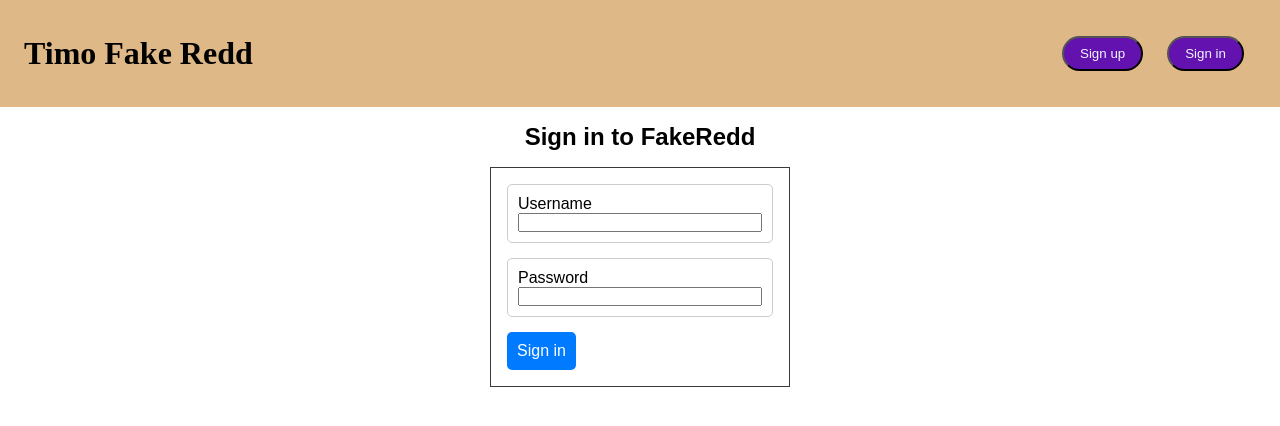
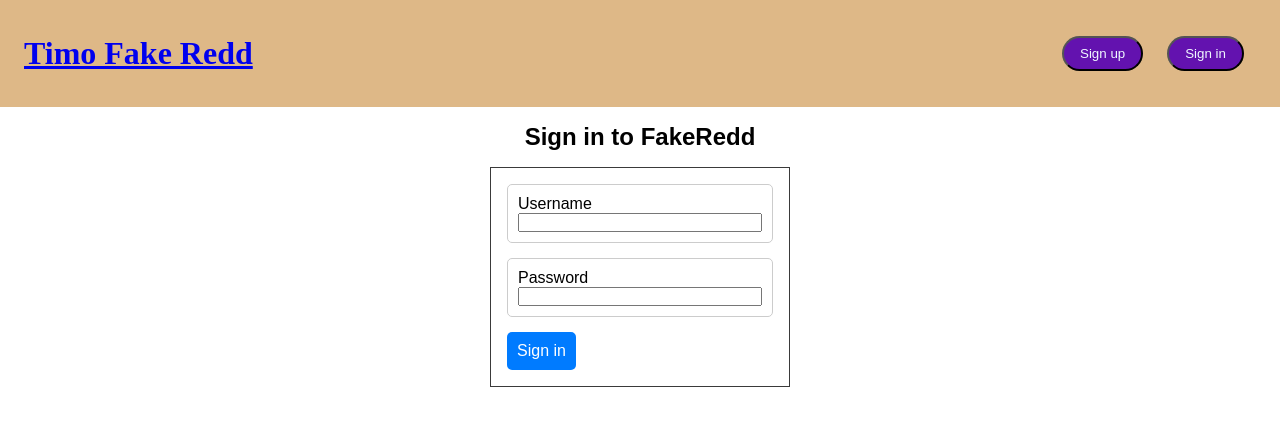
Before and after one commit to JTKsson/mern-project, a React (Vite) app: page /sign-in in a window 1280 px wide. Shown: the top 426 px of the page. Built offline with nearby package versions, Linux system fonts and the light colour scheme; a web font is replaced by a local one.

Commit message:
did something

```diff
--- a/src/components/Header/index.tsx
+++ b/src/components/Header/index.tsx
@@ -8,7 +8,7 @@ const Header = () => {
 
   return (
     <div className={Styles.header}>
-      <h1>Timo Fake Redd</h1>
+      <Link to="/"><h1>Timo Fake Redd</h1></Link>
       <div className={Styles.buttons}>
         {isAuthenticated ? (
           <>
--- a/src/routes/ShowPost.tsx
+++ b/src/routes/ShowPost.tsx
@@ -1,6 +1,7 @@
 import { Link, LoaderFunctionArgs, useFetcher, useLoaderData } from "react-router-dom";
 import { Post } from "../types";
 import CommentForm from "../components/CommentForm";
+import VoteComponent from "../components/VoteComponent";
 
 export const loader = async (args: LoaderFunctionArgs) => {
   const { params } = args;
@@ -28,6 +29,7 @@ const ShowPost = () => {
   return (
     <>
       <div>
+        <VoteComponent post={post}/>
         <div>
           { post.link ? (
             <Link to={post.link}>
```
